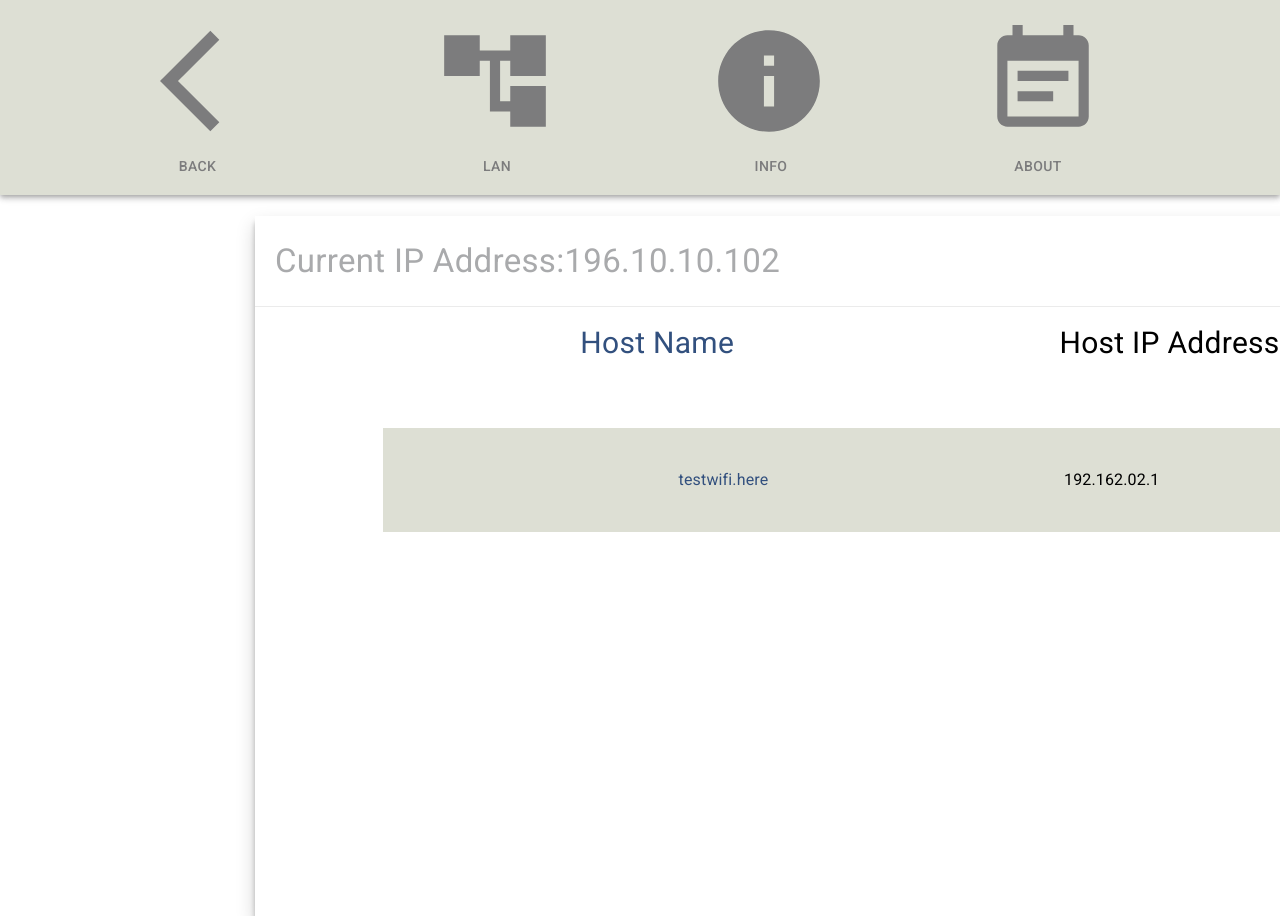
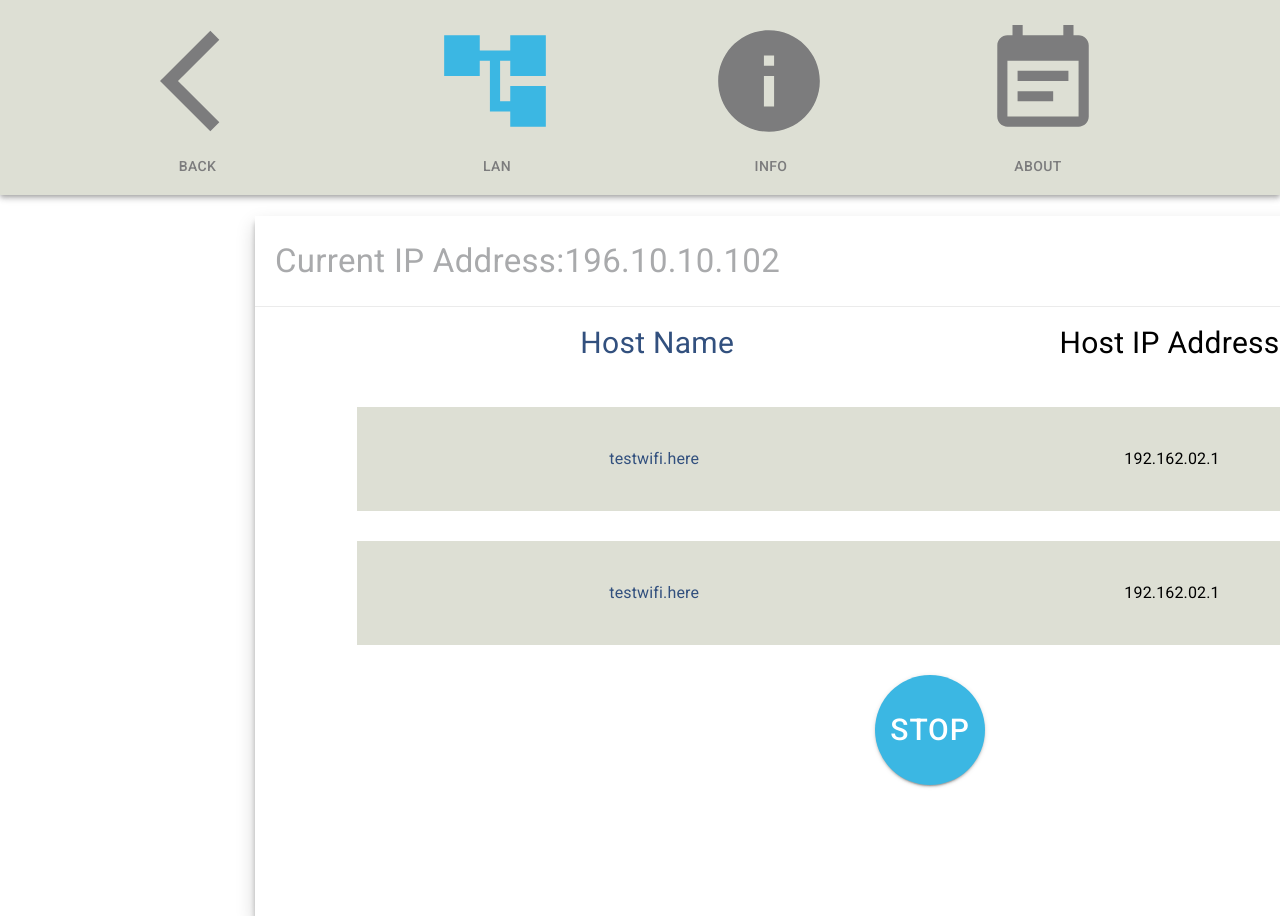
Before and after one commit to nocompanyco/monsteranalyzer, a React (Create React App) app in the folder client/: page /lan in a window 1280 px wide. Shown: the top 916 px of the page. Built offline with nearby package versions, Linux system fonts and the light colour scheme.

Commit message:
adding the stop button make the body of the lan page flexible and activate the header buttons according to the pathname of the endpoints

```diff
--- a/client/src/components/host-data/host-data.component.jsx
+++ b/client/src/components/host-data/host-data.component.jsx
@@ -1,18 +1,26 @@
 import React, { Fragment } from 'react';
 import { Typography, Button } from '@material-ui/core';
 import './host-data.styles.css';
-export default function HostData() {
+export default function HostData({ hostName, hostAddress }) {
   return (
     <Fragment>
       <div className="container">
         <div className="card">
-          <Typography style={{ color: '#32507E' }}>testwifi.here</Typography>
-          <Typography style={{ marginRight: 74 }}>192.162.02.1</Typography>
+          <Typography style={{ color: '#32507E', marginRight: 173 }}>
+            {hostName}
+          </Typography>
+          <Typography style={{ marginRight: 31 }}>{hostAddress}</Typography>
+        </div>
+        <div className="card">
+          <Typography style={{ color: '#32507E', marginRight: 173 }}>
+            {hostName}
+          </Typography>
+          <Typography style={{ marginRight: 31 }}>{hostAddress}</Typography>
         </div>
         <div>
-          {/* <Button variant="contained" color="primary" className="stopBtn">
+          <Button variant="contained" color="primary" className="stopBtn">
             Stop
-  </Button>*/}
+          </Button>
         </div>
       </div>
     </Fragment>
--- a/client/src/components/host-data/host-data.styles.css
+++ b/client/src/components/host-data/host-data.styles.css
@@ -1,24 +1,32 @@
 .container {
   display: flex;
+  flex-direction: column;
+  justify-content: space-between;
+  align-items: center;
 }
 
 .card {
-  position: absolute;
   width: 1146px;
   height: 104px;
-  left: 128px;
-  top: 212px;
   background-color: #dddfd4;
   display: flex;
   align-items: center;
   flex-direction: row;
   justify-content: space-evenly;
+  margin-top: 30px;
 }
 
-.stopbtn {
-  border-radius: 50%;
-  width: 130px;
-  height: 130px;
-  background-color: #3bb7e3;
-  font-size: 30px;
+.stopBtn {
+  border-radius: 50% !important;
+  width: 110px !important;
+  height: 110px !important;
+  background-color: #3bb7e3 !important;
+  font-size: 30px !important;
+  margin-top: 30px !important;
+  text-align: center;
+  align-self: center;
 }
+
+.stopBtn:active {
+  background-color: #3f51b5 !important;
+}
--- a/client/src/components/lan-body/lan-body.component.jsx
+++ b/client/src/components/lan-body/lan-body.component.jsx
@@ -5,6 +5,8 @@ import HostData from '../host-data/host-data.component';
 
 export default function LanBody() {
   const classes = useStyles();
+  const hostName='testwifi.here'
+  const hostAddress ='192.162.02.1'
   return (
     <div className={classes.container}>
       <div className={classes.top}>
@@ -23,7 +25,7 @@ export default function LanBody() {
         <Typography style={{ fontSize: 30 }}>Host IP Address</Typography>
       </div>
       <div className={classes.data}>
-        <HostData />
+        <HostData hostName={hostName} hostAddress={hostAddress}/>
 
       </div>
 
--- a/client/src/components/lan-header/lan-header.component.jsx
+++ b/client/src/components/lan-header/lan-header.component.jsx
@@ -7,9 +7,10 @@ import InfoIcon from '@material-ui/icons/Info';
 import EventNoteIcon from '@material-ui/icons/EventNote';
 import useStyles from './lan-header.styles';
 
-export default function Header() {
+export default function Header({ history }) {
   const classes = useStyles();
   const [clicked, setClicked] = useState(null);
+  const pathName = history.location.pathname;
 
   const handleClick = (id) => {
     return setClicked(id);
@@ -32,7 +33,10 @@ export default function Header() {
             >
               <ArrowBackIosIcon
                 className={classes.icon}
-                style={{ color: clicked === 1 ? '#3BB7E3' : '#7C7C7D ' }}
+                style={{
+                  color:
+                    clicked === 1 || pathName === '/' ? '#3BB7E3' : '#7C7C7D ',
+                }}
               />
             </IconButton>
             <Typography
@@ -56,7 +60,12 @@ export default function Header() {
             >
               <AccountTreeIcon
                 className={classes.icon}
-                style={{ color: clicked === 2 ? '#3BB7E3' : '#7C7C7D ' }}
+                style={{
+                  color:
+                    clicked === 2 || pathName === '/lan'
+                      ? '#3BB7E3'
+                      : '#7C7C7D ',
+                }}
               />
             </IconButton>
             <Typography
@@ -80,7 +89,12 @@ export default function Header() {
             >
               <InfoIcon
                 className={classes.icon}
-                style={{ color: clicked === 3 ? '#3BB7E3' : '#7C7C7D ' }}
+                style={{
+                  color:
+                    clicked === 3 || pathName === '/info'
+                      ? '#3BB7E3'
+                      : '#7C7C7D ',
+                }}
               />
             </IconButton>
             <Typography
@@ -104,7 +118,12 @@ export default function Header() {
             >
               <EventNoteIcon
                 className={classes.icon}
-                style={{ color: clicked === 4 ? '#3BB7E3' : '#7C7C7D ' }}
+                style={{
+                  color:
+                    clicked === 4 || pathName === '/about'
+                      ? '#3BB7E3'
+                      : '#7C7C7D ',
+                }}
               />
             </IconButton>
             <Typography
--- a/client/src/pages/lanPage/lanPage.component.jsx
+++ b/client/src/pages/lanPage/lanPage.component.jsx
@@ -1,11 +1,12 @@
 import React, { Fragment } from 'react';
 import Header from '../../components/lan-header/lan-header.component';
-import LanBody from '../../components/lan-body/lan-body.component'
+import LanBody from '../../components/lan-body/lan-body.component';
 
-export default function LanPage() {
+export default function LanPage(props) {
+  const { history } = props;
   return (
     <Fragment>
-      <Header />
+      <Header history={history} />
       <LanBody />
     </Fragment>
   );
```
Also changed, not shown: 1 other file (tests, documents, lock files or other folders).
